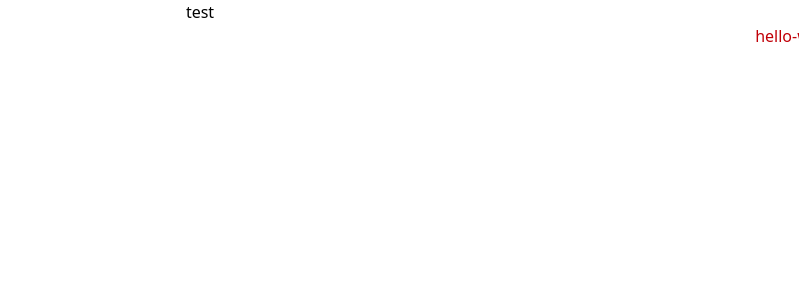
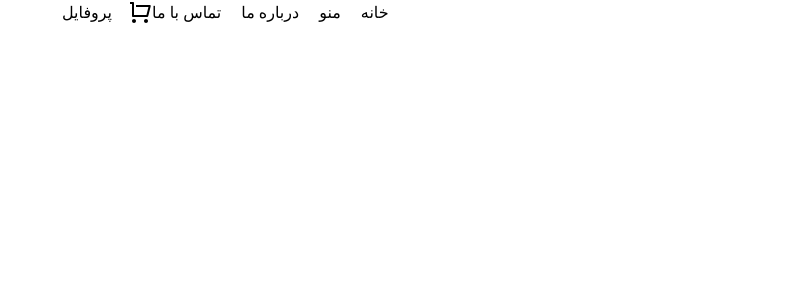
Before and after one commit to mohamadkzd/food-ecommerce, a Next.js app: page / in a window 1280 px wide. Shown: the top 300 px of the page, without its empty margins (481-1280 px from the left). Built offline with nearby package versions, Linux system fonts and the light colour scheme.

Commit message:
second commit update header

```diff
--- a/src/layouts/header/Header.tsx
+++ b/src/layouts/header/Header.tsx
@@ -1,9 +1,34 @@
+import { RiShoppingCartFill, RiShoppingCartLine } from "@remixicon/react";
+import Link from "next/link";
+
 const Header = () => {
-    return (
-        <header className="flex justify-around items-center">
-            test
-        </header>
-     );
-}
+  return (
+    <header className="flex justify-around items-center ">
+      <div>Logo</div>
+      <div className="flex justify-around items-center">
+        <ul className="flex justify-center items-center gap-x-5">
+          <li>
+            <Link href="#">خانه</Link>
+          </li>
+          <li>
+            <Link href="#">منو</Link>
+          </li>
+          <li>
+            <Link href="#">درباره ما</Link>
+          </li>
+          <li>
+            <Link href="#">تماس با ما</Link>
+          </li>
+        </ul>
+        <div className="flex justify-center items-center gap-x-4">
+          <div>
+            <RiShoppingCartLine />
+          </div>
+          <div>پروفایل</div>
+        </div>
+      </div>
+    </header>
+  );
+};
 
 export default Header;
```
Also changed, not shown: package.json (+6 -5 lines), 1 other file (tests, documents, lock files or other folders).
